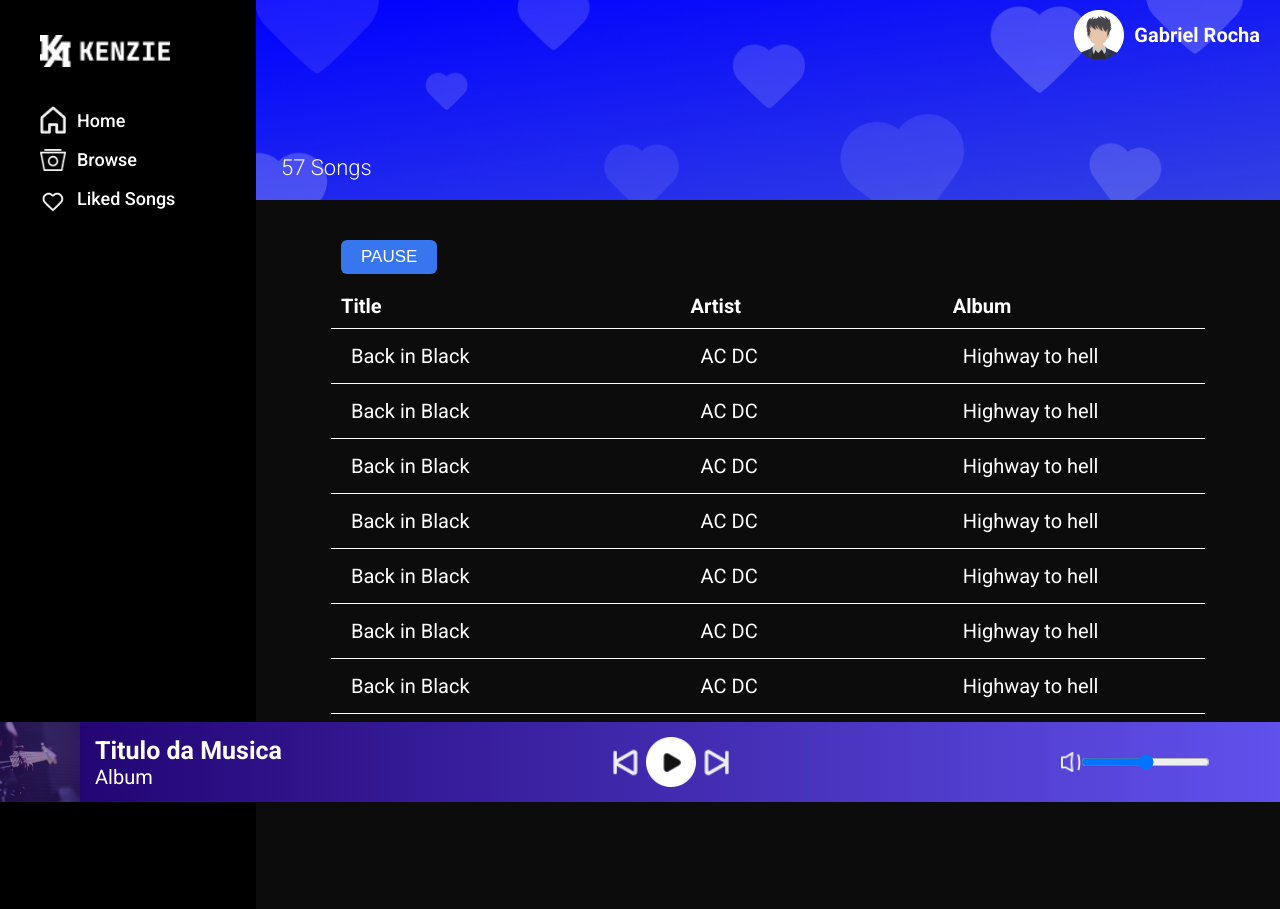
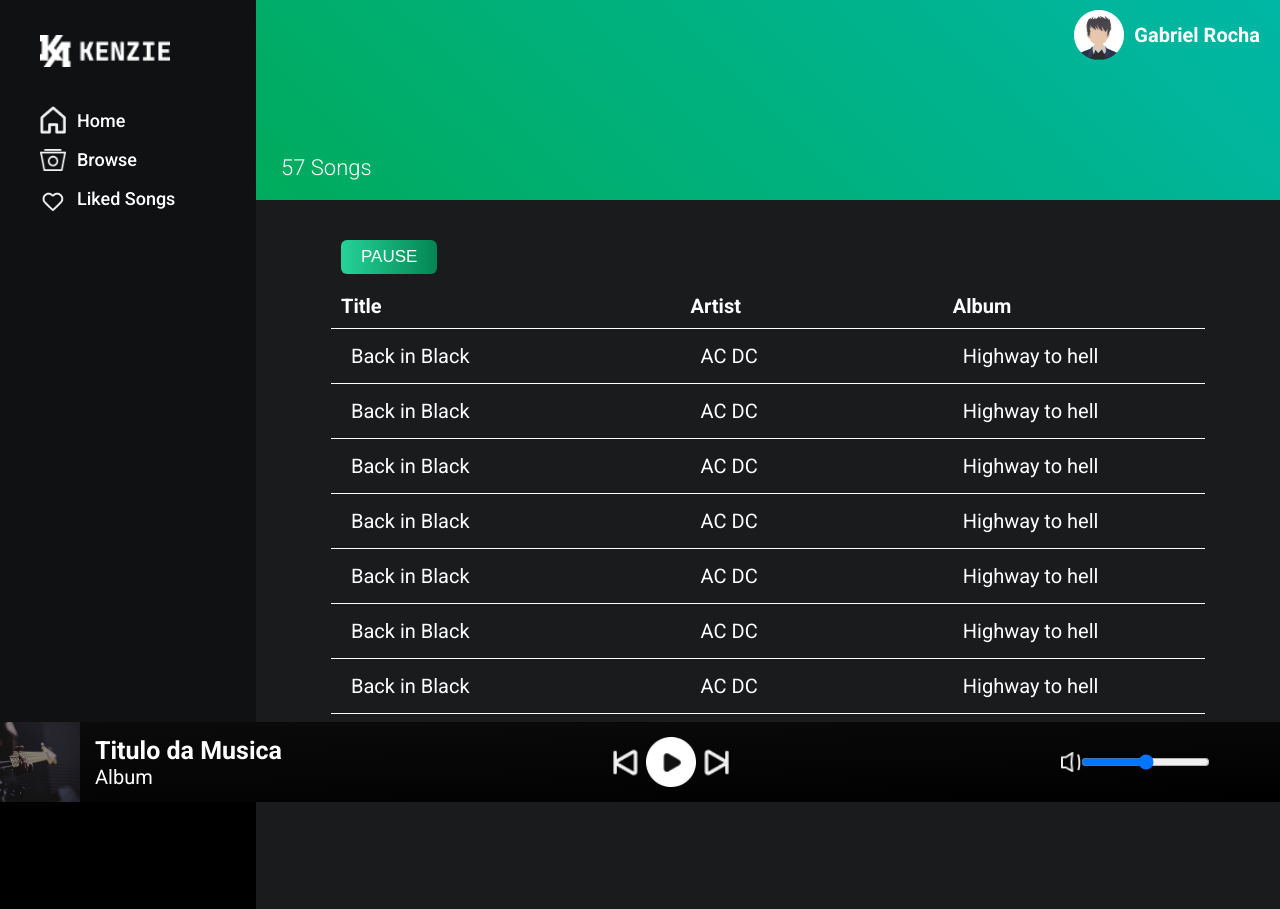
Before and after one commit to gabrielrochasouza/Maratona-kenzie-plataforma-streaming, a plain HTML site: page index.html in a window 1280 px wide. Drawn offline with Linux system fonts and the light colour scheme.

Commit message:
Salvando alterações

```diff
--- a/src/css/style.css
+++ b/src/css/style.css
@@ -25,7 +25,7 @@ main{
 }
 /*Menu lateral*/
 .MenuLateral{
-    background: black;
+    background-color: rgb(16, 17, 18);
     display: flex;
     justify-content: space-between;
     padding: 16px;
@@ -53,7 +53,7 @@ main{
 /*Banner */
 .Bloco-Musicas{}
 .Bloco-Musicas .Banner{
-    background-image: url(../img/header.png);
+    background-image: linear-gradient(44deg, rgb(0 171 92), rgb(0 183 166));
     background-size: cover;
     height: 150px;
     padding: 10px;
@@ -92,13 +92,13 @@ main{
 
 }
 .Bloco-Musicas .areadeMusicas{
-    background-color: #0c0c0c;
+    background-color: rgb(25, 27, 28);
     color: white;
     padding: 30px 15px;
     min-height: 630px;
 }
 .Bloco-Musicas .areadeMusicas button{
-    background: #3776ee;
+    background:linear-gradient(90deg, #25d399,rgb(3, 133, 83));
     color: white;
     padding: 7px 20px;
     font-size: 17px;
@@ -110,7 +110,7 @@ main{
 
 }
 .Bloco-Musicas .areadeMusicas button:hover{
-    background: linear-gradient(90deg,#6a03ca,#3d81ff);
+    background:linear-gradient(90deg, #07bb7f,rgb(3, 114, 71));
     transition: all 500ms;
 }
 .Bloco-Musicas .areadeMusicas .areadeMusicas__Cabecalho{}
@@ -175,7 +175,7 @@ main{
     display: flex;
     justify-content: space-between;
     align-items: center;
-    background: linear-gradient(270deg, #6151ed, #1f006c);
+    background: linear-gradient(178deg,rgb(11, 11, 12), rgb(0, 0, 0));
     position: fixed;
     bottom: 0;
     max-width: 2000px;
```
